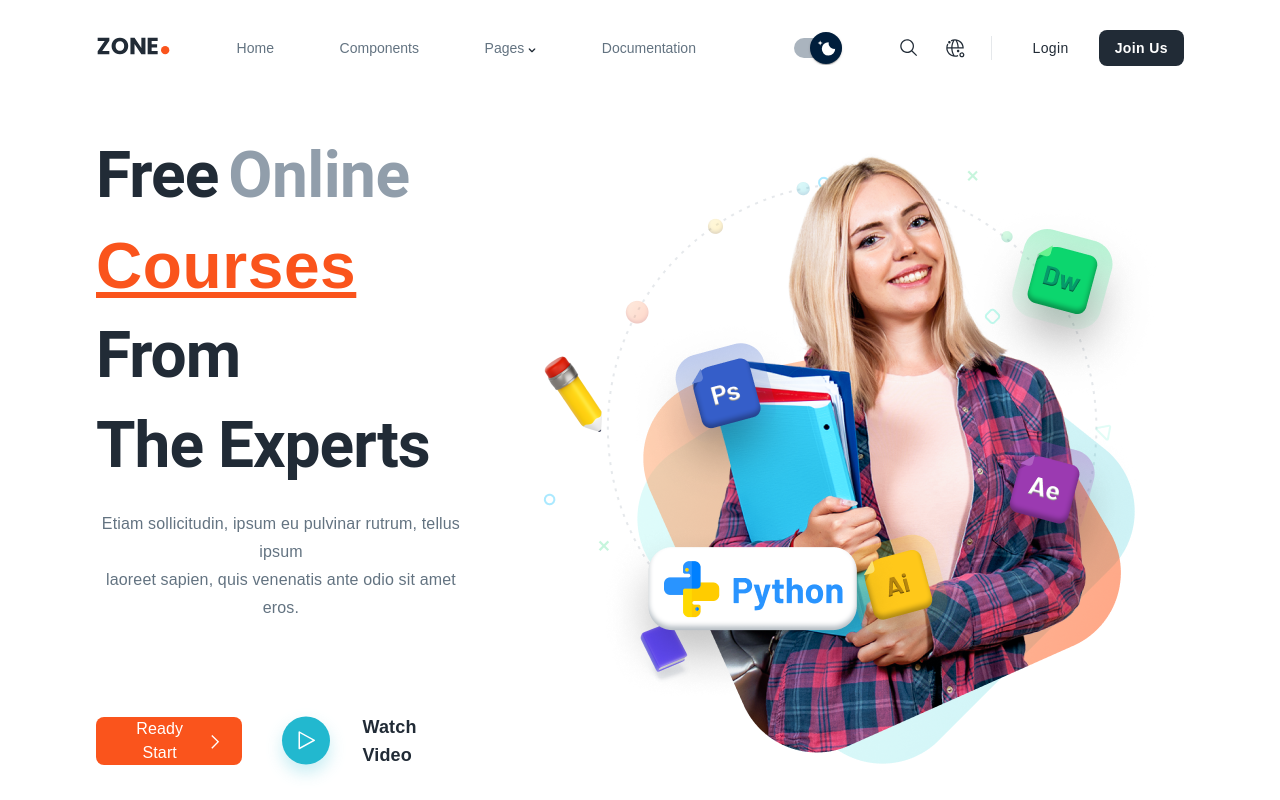
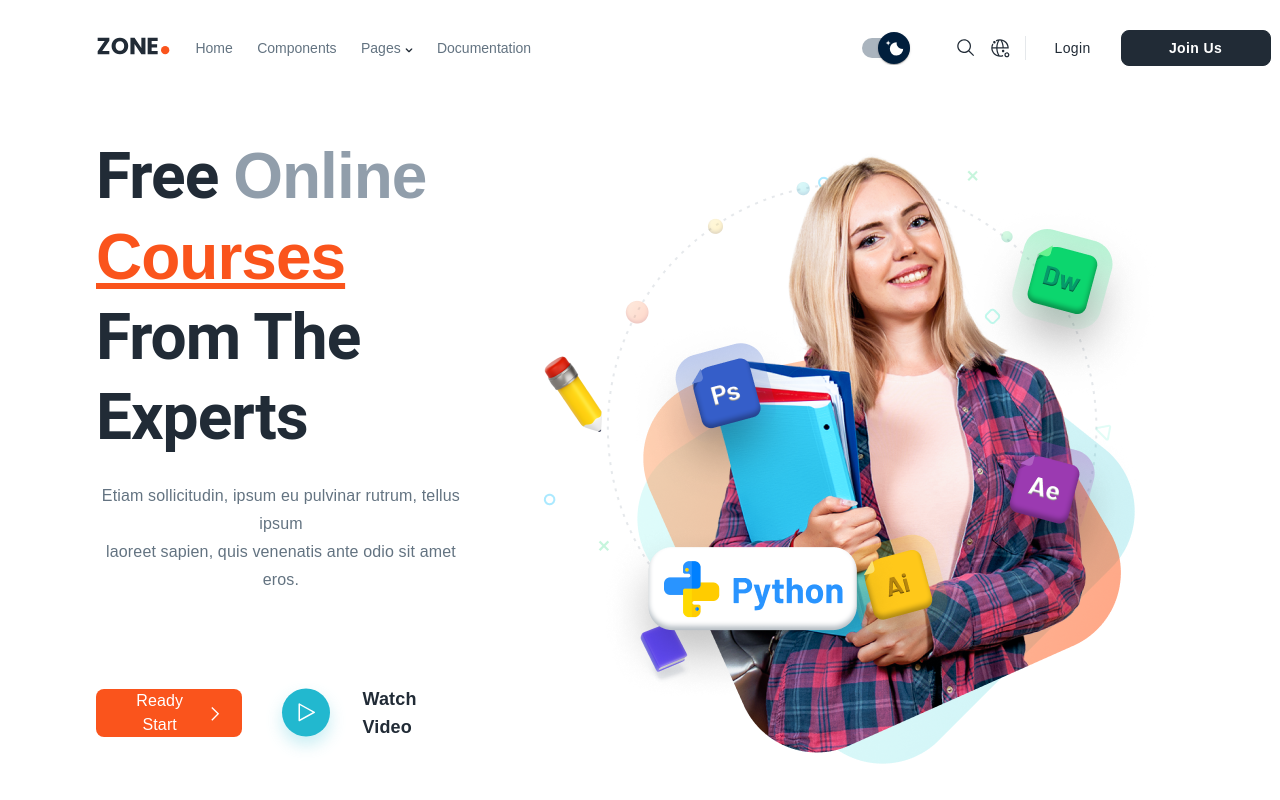
Before and after one commit to Serenbek/courses, a React (Create React App) app: page / in a window 1280 px wide. Shown: the top 800 px of the page. Built offline with nearby package versions, Linux system fonts and the light colour scheme.

Commit message:
fixedBugs

```diff
--- a/public/locales/en/translation.json
+++ b/public/locales/en/translation.json
@@ -17,8 +17,7 @@
     "free": "Free",
     "online": "Online",
     "courses": "Courses",
-    "from": "From",
-    "expert": "The Experts",
+    "from": "From The Experts",
     "learn": "Learners",
     "graduates": "Graduates",
     "watch": "Watch Video",
--- a/public/locales/ru/translation.json
+++ b/public/locales/ru/translation.json
@@ -17,8 +17,7 @@
     "free": "Бесплатные",
     "online": "Онлайн",
     "courses": "Курсы",
-    "from": "От",
-    "expert": "Экспертов",
+    "from": "От Экспертов",
     "learn": "Учащиеся",
     "graduates": "Выпускники",
     "watch": "Смотреть видео ",
--- a/src/components/header/header.module.scss
+++ b/src/components/header/header.module.scss
@@ -13,7 +13,7 @@
     display: flex;
     justify-content: space-between;
     align-items: center;
-    width: 600px;
+    width: 40%;
     .menuLink {
       font-style: normal;
       font-weight: 500;
@@ -79,6 +79,7 @@
     border-radius: 8px;
     right: 25px;
     left: -45px;
+    background: $white;
     a {
       color: $black;
       padding: 12px 16px;
@@ -89,7 +90,7 @@
     a:hover {
       background-color: $mainTextDark;
       color: $white;
-      transition: 0.5s;
+      transition: all 0.5s;
     }
   }
 
@@ -97,7 +98,7 @@
     display: flex;
     justify-content: space-between;
     align-items: center;
-    width: 394px;
+    width: 30%;
     position: relative;
     gap: 15px;
 
@@ -148,7 +149,7 @@
     position: absolute;
     justify-content: center;
     top: 42px;
-    right: 158px;
+    right: 250px;
     width: 110px;
     height: 60px;
     border-radius: 10px;
@@ -161,6 +162,8 @@
     height: 30px;
     text-transform: none;
     border-radius: 10px;
+    color: $mainTextDark;
+    font-weight: bold;
 
     @media (max-width: 576px) {
       display: none;
@@ -188,6 +191,7 @@
   }
 
   .joinBtn {
+    width: 150px;
     align-items: center;
     padding: 6px 16px;
     height: 36px;
@@ -200,10 +204,11 @@
     line-height: 24px;
     color: $white;
     text-transform: none;
+    border: 1px solid $mainTextDark;
   }
 
   .joinBtn:hover {
     color: $mainTextDark;
-    background-color: $mainTextDMLight;
+    background-color: $white;
   }
 }
--- a/src/components/header/header.tsx
+++ b/src/components/header/header.tsx
@@ -22,8 +22,8 @@ interface LanguageData {
 
 function Header() {
   const lngs: Record<string, LanguageData> = {
-    en: { nativName: "English" },
-    ru: { nativName: "Russian" },
+    en: { nativName: "En" },
+    ru: { nativName: "Рус" },
   };
 
   const { i18n, t } = useTranslation();
--- a/src/components/main/main.module.scss
+++ b/src/components/main/main.module.scss
@@ -32,10 +32,10 @@
       h1 {
         color: $mainTextDark;
       }
-      h2 {
+      .online {
         color: $mainTextDMLight;
       }
-      a {
+      .courses {
         color: $orangered;
         text-decoration: underline;
       }
--- a/src/components/main/main.tsx
+++ b/src/components/main/main.tsx
@@ -34,13 +34,12 @@ const Main = () => {
       >
         <div className={styles.main__left}>
           <div className={styles.left__paragraph}>
-            <Typography variant="h1">{t("main.free")}</Typography>
-            <Typography variant="h2">{t("main.online")}</Typography>
-            <Typography variant="subtitle1" component="a">
-              {t("main.courses")}
+            <Typography variant="h1">
+              {t("main.free")}{" "}
+              <span className={styles.online}>{t("main.online")}</span>{" "}
+              <span className={styles.courses}>{t("main.courses")}</span>{" "}
+              {t("main.from")}
             </Typography>
-            <Typography variant="h1">{t("main.from")} </Typography>
-            <Typography variant="h1"> {t("main.expert")}</Typography>
           </div>
           <div className={styles.left__subtitle}>
             <Typography variant="subtitle1" component="p">
```
